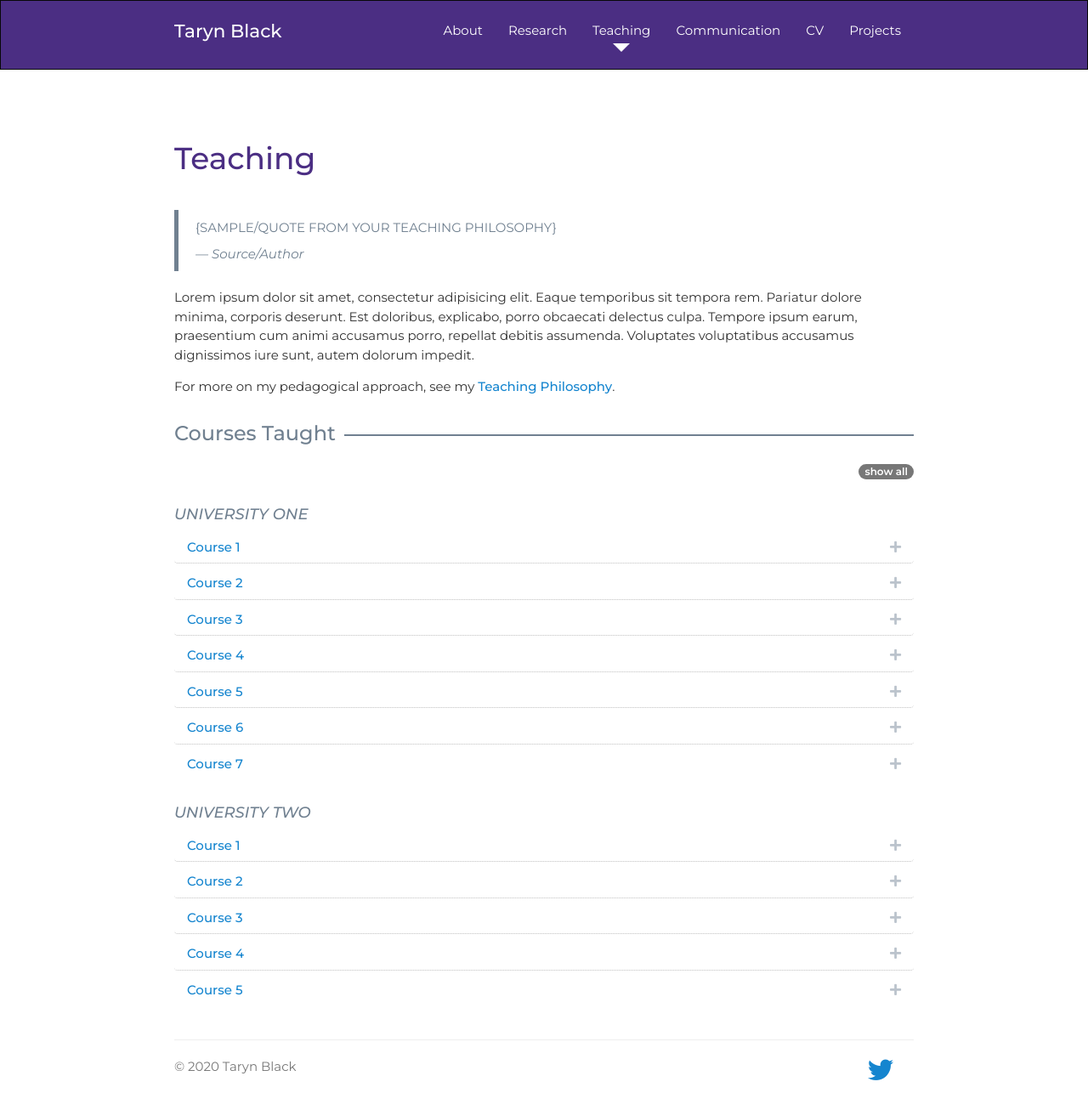
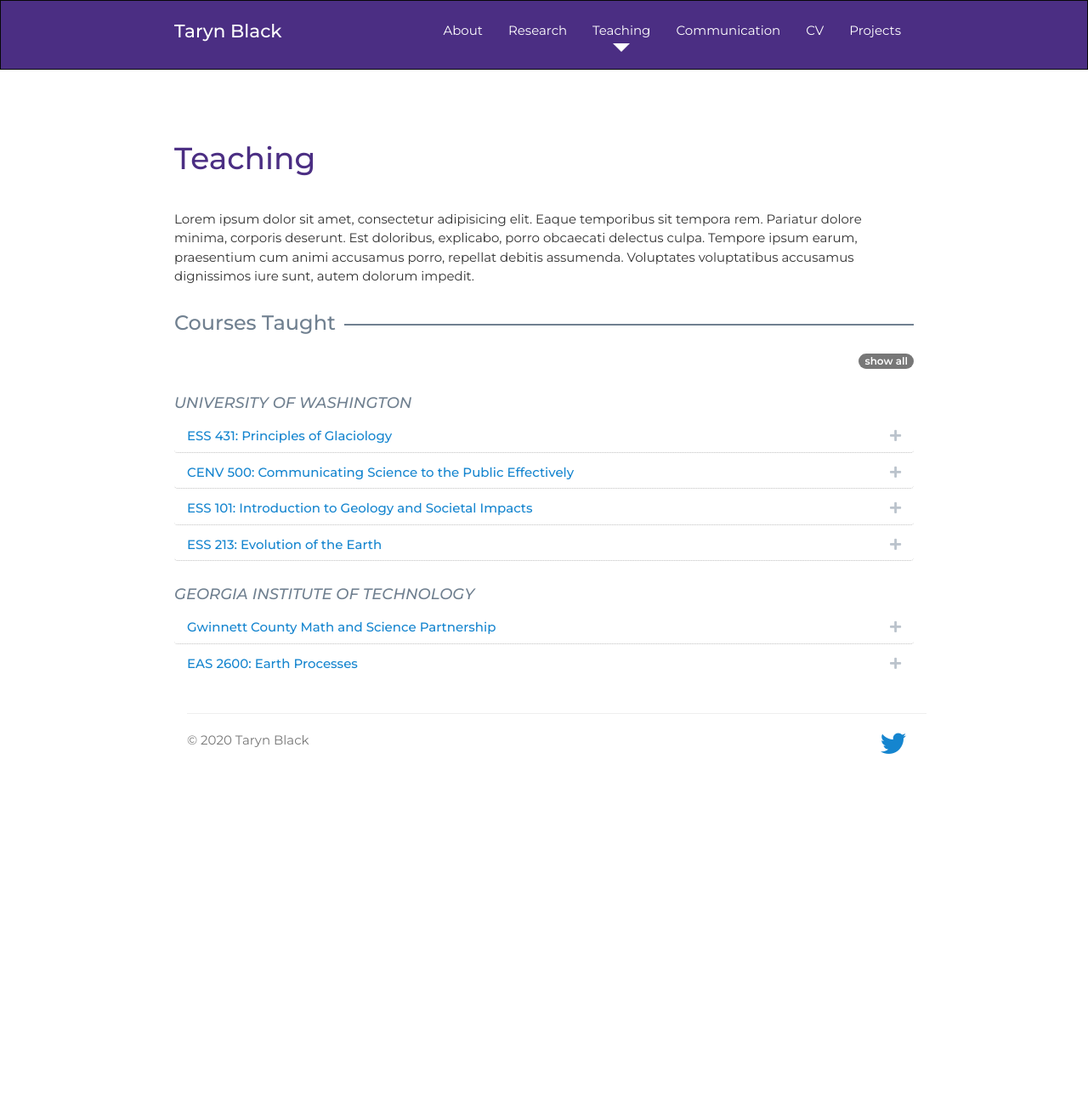
Before and after one commit to tarynblack/tarynblack.github.io, a Jekyll site: the page built from teaching.html, in a window 1280 px wide. Shown: the whole page at 85% size. Built offline with Jekyll 4.4.1, drawn with Linux system fonts in a browser that asks for light colours; nearby versions of some CDN libraries; a style sheet for code colours, icons or effects is not loaded; after the commit the page ends 922 px from its top, so only the background shows below that.

Commit message:
Update teaching

```diff
--- a/teaching.html
+++ b/teaching.html
@@ -8,13 +8,13 @@ title: Teaching | Taryn Black
 
         <h1>Teaching</h1>
 
-        <blockquote>{SAMPLE/QUOTE FROM YOUR TEACHING PHILOSOPHY}
+        <!-- <blockquote>{SAMPLE/QUOTE FROM YOUR TEACHING PHILOSOPHY}
           <cite title="source title">&mdash; Source/Author</cite>
-        </blockquote>
+        </blockquote> -->
 
         <p>Lorem ipsum dolor sit amet, consectetur adipisicing elit. Eaque temporibus sit tempora rem. Pariatur dolore minima, corporis deserunt. Est doloribus, explicabo, porro obcaecati delectus culpa. Tempore ipsum earum, praesentium cum animi
           accusamus porro, repellat debitis assumenda. Voluptates voluptatibus accusamus dignissimos iure sunt, autem dolorum impedit.</p>
-        <p>For more on my pedagogical approach, see my <a href="#" title="link to teaching philosophy" target="_blank">Teaching Philosophy</a>.</p>
+        <!-- <p>For more on my pedagogical approach, see my <a href="#" title="link to teaching philosophy" target="_blank">Teaching Philosophy</a>.</p> -->
 
 
 
@@ -22,143 +22,78 @@ title: Teaching | Taryn Black
 
         <p class='text-right'><span class="badge expander">show all</span></p>
 
-        <h4 class="push-down-3 gray"><em>University One</em></h4>
+        <h4 class="push-down-3 gray"><em>University of Washington</em></h4>
 
         <div class="panel-group" id="University-1" role="tablist">
 
           <div class="panel panel-default">
             <div class="panel-heading" role="tab" id="heading-8752665301">
               <h5 class="panel-title">
-                <a role="button" data-toggle="collapse" class="accordion-toggle accordion-plus-toggle collapsed" data-parent="" href="#collapse-8752665301" aria-expanded="false" aria-controls="collapse-8752665301">Course 1</a>
+                <a role="button" data-toggle="collapse" class="accordion-toggle accordion-plus-toggle collapsed" data-parent="" href="#collapse-8752665301" aria-expanded="false" aria-controls="collapse-8752665301">ESS 431: Principles of Glaciology</a>
               </h5>
             </div>
             <div id="collapse-8752665301" class="panel-collapse collapse" role="tabpanel" aria-labelledby="heading-8752665301">
-              <div class="panel-body">Lorem ipsum dolor sit amet, consectetur adipisicing elit. Adipisci, accusantium doloribus! Sequi ad omnis facere illo, dignissimos vel officiis, architecto sit laborum labore, quidem cumque ipsam minima est cum eligendi.</div>
+              <div class="panel-body">I TA'd this upper-division glaciology course for two weeks as part of an experimental distributed TA model during the COVID-19 pandemic.</div>
             </div>
           </div>
 
           <div class="panel panel-default">
             <div class="panel-heading" role="tab" id="heading-8774401">
               <h5 class="panel-title">
-                <a role="button" data-toggle="collapse" class="accordion-toggle accordion-plus-toggle collapsed" data-parent="" href="#collapse-8774401" aria-expanded="false" aria-controls="collapse-8774401">Course 2</a>
+                <a role="button" data-toggle="collapse" class="accordion-toggle accordion-plus-toggle collapsed" data-parent="" href="#collapse-8774401" aria-expanded="false" aria-controls="collapse-8774401">CENV 500: Communicating Science to the Public Effectively</a>
               </h5>
             </div>
             <div id="collapse-8774401" class="panel-collapse collapse" role="tabpanel" aria-labelledby="heading-8774401">
-              <div class="panel-body">Lorem ipsum dolor sit amet, consectetur adipisicing elit. Enim voluptatibus minus atque suscipit, labore eius, nostrum laboriosam! Minima labore, dicta voluptatum quaerat impedit perferendis? Omnis quidem ab voluptatem perferendis asperiores.</div>
+              <div class="panel-body">I taught a graduate-level course in public science communication, which heavily emphasized group discussions and active learning. I guided students through developing and presenting twenty-minute public lectures about their research, and managed a pivot to a virtual format when our speaker series was interrupted by the COVID-19 pandemic.</div>
             </div>
           </div>
 
           <div class="panel panel-default">
             <div class="panel-heading" role="tab" id="heading-5477158">
               <h5 class="panel-title">
-                <a role="button" data-toggle="collapse" class="accordion-toggle accordion-plus-toggle collapsed" data-parent="" href="#collapse-5477158" aria-expanded="false" aria-controls="collapse-5477158">Course 3</a>
+                <a role="button" data-toggle="collapse" class="accordion-toggle accordion-plus-toggle collapsed" data-parent="" href="#collapse-5477158" aria-expanded="false" aria-controls="collapse-5477158">ESS 101: Introduction to Geology and Societal Impacts</a>
               </h5>
             </div>
             <div id="collapse-5477158" class="panel-collapse collapse" role="tabpanel" aria-labelledby="heading-5477158">
-              <div class="panel-body">Lorem ipsum dolor sit amet, consectetur adipisicing elit. Sunt velit dignissimos tempora esse, laudantium error nam corporis quos commodi maxime molestias consequuntur. Recusandae pariatur accusantium perspiciatis, nesciunt vitae minima itaque?</div>
+              <div class="panel-body">I alternated teaching lab sections and giving lectures in the summer section of this introductory geology course for non-majors, and I led a field trip to introduce students to the geology of the Columbia River Plateau.</div>
             </div>
           </div>
 
           <div class="panel panel-default">
             <div class="panel-heading" role="tab" id="heading-9716944">
               <h5 class="panel-title">
-                <a role="button" data-toggle="collapse" class="accordion-toggle accordion-plus-toggle collapsed" data-parent="" href="#collapse-9716944" aria-expanded="false" aria-controls="collapse-9716944">Course 4</a>
+                <a role="button" data-toggle="collapse" class="accordion-toggle accordion-plus-toggle collapsed" data-parent="" href="#collapse-9716944" aria-expanded="false" aria-controls="collapse-9716944">ESS 213: Evolution of the Earth</a>
               </h5>
             </div>
             <div id="collapse-9716944" class="panel-collapse collapse" role="tabpanel" aria-labelledby="heading-9716944">
-              <div class="panel-body">Lorem ipsum dolor sit amet, consectetur adipisicing elit. Minus animi nisi repellendus aut non aperiam iste nostrum enim porro, ea quaerat sed numquam cupiditate iusto praesentium, quia amet? Eaque, facere.</div>
-            </div>
-          </div>
-          <div class="panel panel-default">
-            <div class="panel-heading" role="tab" id="heading-4195490">
-              <h5 class="panel-title">
-                <a role="button" data-toggle="collapse" class="accordion-toggle accordion-plus-toggle collapsed" data-parent="" href="#collapse-4195490" aria-expanded="false" aria-controls="collapse-4195490">Course 5</a>
-              </h5>
-            </div>
-            <div id="collapse-4195490" class="panel-collapse collapse" role="tabpanel" aria-labelledby="heading-4195490">
-              <div class="panel-body">Lorem ipsum dolor sit amet, consectetur adipisicing elit. Fuga, distinctio velit molestias nobis inventore, similique debitis temporibus corporis quo dolore reiciendis. Pariatur suscipit, ullam fugiat fuga libero corrupti ab itaque!</div>
-            </div>
-          </div>
-          <div class="panel panel-default">
-            <div class="panel-heading" role="tab" id="heading-5764911">
-              <h5 class="panel-title">
-                <a role="button" data-toggle="collapse" class="accordion-toggle accordion-plus-toggle collapsed" data-parent="" href="#collapse-5764911" aria-expanded="false" aria-controls="collapse-5764911">Course 6</a>
-              </h5>
-            </div>
-            <div id="collapse-5764911" class="panel-collapse collapse" role="tabpanel" aria-labelledby="heading-5764911">
-              <div class="panel-body">Lorem ipsum dolor sit amet, consectetur adipisicing elit. Modi nisi voluptates minima hic unde ut voluptatibus consequuntur voluptatem quisquam asperiores, sequi suscipit dicta, dolor, temporibus animi veritatis. Modi, delectus, aut!</div>
+              <div class="panel-body">I taught and graded twice-weekly laboratory sections for this course, which introduces ESS majors to concepts in sedimentology, stratigraphy, and paleontology. I also assisted with two local field trips, and with designing and grading exams and term projects.</div>
             </div>
           </div>
 
-          <div class="panel panel-default">
-            <div class="panel-heading" role="tab" id="heading-147620">
-              <h5 class="panel-title">
-                <a role="button" data-toggle="collapse" class="accordion-toggle accordion-plus-toggle collapsed" data-parent="" href="#collapse-147620" aria-expanded="false" aria-controls="collapse-147620">Course 7</a>
-              </h5>
-            </div>
-            <div id="collapse-147620" class="panel-collapse collapse" role="tabpanel" aria-labelledby="heading-147620">
-              <div class="panel-body">Lorem ipsum dolor sit amet, consectetur adipisicing elit. Sint blanditiis, quia iusto, beatae suscipit nostrum. Et explicabo sed facere molestiae reiciendis! Perferendis consequatur dolores, placeat aliquid id dignissimos, excepturi deleniti.
-              </div>
-            </div>
-          </div>
-        </div>
 
-
-        <h4 class="push-down-3 gray"><em>University Two</em></h4>
+        <h4 class="push-down-3 gray"><em>Georgia Institute of Technology</em></h4>
 
         <div class="panel-group" id="university-2" role="tablist">
           <div class="panel panel-default">
             <div class="panel-heading" role="tab" id="heading4574559">
               <h5 class="panel-title">
-                <a role="button" data-toggle="collapse" class="accordion-toggle accordion-plus-toggle collapsed" data-parent="" href="#collapse4574559" aria-expanded="false" aria-controls="collapse4574559">Course 1</a>
+                <a role="button" data-toggle="collapse" class="accordion-toggle accordion-plus-toggle collapsed" data-parent="" href="#collapse4574559" aria-expanded="false" aria-controls="collapse4574559">Gwinnett County Math and Science Partnership</a>
               </h5>
             </div>
             <div id="collapse4574559" class="panel-collapse collapse" role="tabpanel" aria-labelledby="heading4574559">
-              <div class="panel-body">Lorem ipsum dolor sit amet, consectetur adipisicing elit. Quae mollitia ullam velit. Hic sint provident, eligendi quis est deserunt ex amet doloremque. Nam eaque, voluptatum numquam! Voluptatibus voluptate, placeat nobis!</div>
+              <div class="panel-body">I provided scientific expertise and occasional lectures for a science education endorsement program for K-5 teachers in Gwinnett County, which was taught in partnership with Georgia Institute of Technology.</div>
             </div>
           </div>
           <div class="panel panel-default">
             <div class="panel-heading" role="tab" id="heading5428718">
               <h5 class="panel-title">
-                <a role="button" data-toggle="collapse" class="accordion-toggle accordion-plus-toggle collapsed" data-parent="" href="#collapse5428718" aria-expanded="false" aria-controls="collapse5428718">Course 2</a>
+                <a role="button" data-toggle="collapse" class="accordion-toggle accordion-plus-toggle collapsed" data-parent="" href="#collapse5428718" aria-expanded="false" aria-controls="collapse5428718">EAS 2600: Earth Processes</a>
               </h5>
             </div>
             <div id="collapse5428718" class="panel-collapse collapse" role="tabpanel" aria-labelledby="heading5428718">
-              <div class="panel-body">Lorem ipsum dolor sit amet, consectetur adipisicing elit. Facere repellendus iusto veritatis tempore molestiae aperiam ipsa ea corporis, facilis doloremque magnam nam qui inventore sint, a quis fugiat in illo.</div>
+              <div class="panel-body">I taught and graded laboratory sections for an introductory geology course for majors and non-majors, and assisted with proctoring and grading exams.</div>
             </div>
           </div>
-          <div class="panel panel-default">
-            <div class="panel-heading" role="tab" id="heading766918">
-              <h5 class="panel-title">
-                <a role="button" data-toggle="collapse" class="accordion-toggle accordion-plus-toggle collapsed" data-parent="" href="#collapse766918" aria-expanded="false" aria-controls="collapse766918">Course 3</a>
-              </h5>
-            </div>
-            <div id="collapse766918" class="panel-collapse collapse" role="tabpanel" aria-labelledby="heading766918">
-              <div class="panel-body">Lorem ipsum dolor sit amet, consectetur adipisicing elit. Alias voluptatum eaque aliquid cumque nisi molestias itaque eum provident placeat dolor molestiae, vero aut labore reiciendis quam et tempore voluptatibus beatae.
-              </div>
-            </div>
-          </div>
-          <div class="panel panel-default">
-            <div class="panel-heading" role="tab" id="heading1025199">
-              <h5 class="panel-title">
-                <a role="button" data-toggle="collapse" class="accordion-toggle accordion-plus-toggle collapsed" data-parent="" href="#collapse1025199" aria-expanded="false" aria-controls="collapse1025199">Course 4</a>
-              </h5>
-            </div>
-            <div id="collapse1025199" class="panel-collapse collapse" role="tabpanel" aria-labelledby="heading1025199">
-              <div class="panel-body">Lorem ipsum dolor sit amet, consectetur adipisicing elit. Expedita molestias, beatae nisi illo dolor aperiam ex consequatur maiores delectus maxime labore quidem dicta praesentium, eveniet itaque enim blanditiis. Perspiciatis, nesciunt..</div>
-            </div>
-          </div>
-          <div class="panel panel-default">
-            <div class="panel-heading" role="tab" id="heading9284651">
-              <h5 class="panel-title">
-                <a role="button" data-toggle="collapse" class="accordion-toggle accordion-plus-toggle collapsed" data-parent="" href="#collapse9284651" aria-expanded="false" aria-controls="collapse9284651">Course 5</a>
-              </h5>
-            </div>
-            <div id="collapse9284651" class="panel-collapse collapse" role="tabpanel" aria-labelledby="heading9284651">
-              <div class="panel-body">Lorem ipsum dolor sit amet, consectetur adipisicing elit. Neque harum fuga impedit corporis cumque quos. Rem itaque repudiandae hic dolorem voluptas necessitatibus facere, aut, rerum autem quam iure illum amet.</div>
-            </div>
-          </div>
-        </div>
 
 
       </div>
```
